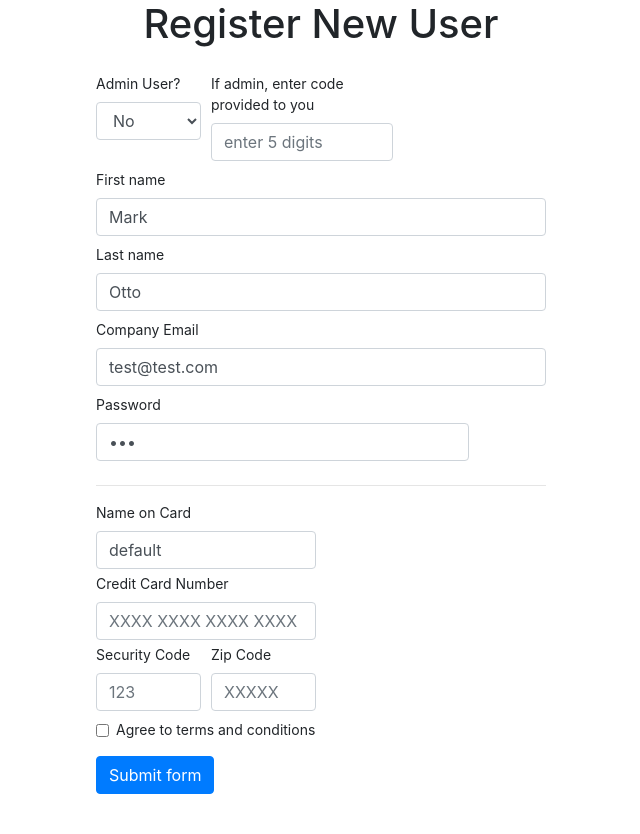
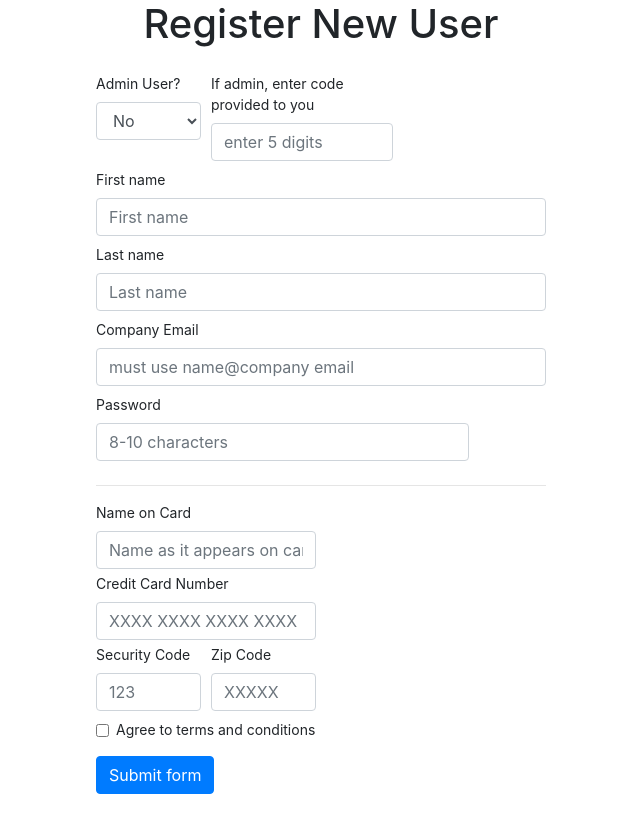
Before and after one commit to cmdavidson546/SW455-Project, a Flask app: page /register in a window 1280 px wide. Shown: the part 53-887 px from the top of the page, without its empty margins (319-959 px from the left). Run offline with Flask 2, Linux system fonts and the light colour scheme; some libraries are stand-ins or nearby versions.

Commit message:
Update 2.1 - remove values

```diff
--- a/templates/login_admin.html
+++ b/templates/login_admin.html
@@ -21,15 +21,15 @@
     <form id="login-form" action="/admin/login" method="post">
         <div class="form-group">
             <label for="email">Company Email</label>
-            <input type="text" id="email" class="form-control" name="email" placeholder="e.g., test@test.com" value="test@test.com">
+            <input type="text" id="email" class="form-control" name="email" placeholder="e.g., test@test.com">
         </div>
         <div class="form-group">
             <label for="password">Password</label>
-            <input type="password" id="password" class="form-control" name="password" placeholder="Enter your password" value="123">
+            <input type="password" id="password" class="form-control" name="password" placeholder="Enter your password">
         </div>
          <div class="form-group">
             <label for="admincode">Admin Code</label>
-            <input type="password" id="admincode" class="form-control" name="admincode" placeholder="Enter your admin code" value="11111">
+            <input type="password" id="admincode" class="form-control" name="admincode" placeholder="Enter your admin code">
         </div>
         <button type="submit" class="btn btn-success">Log in</button>
         <a class="btn btn-primary" href="/register" role="button">Register New User</a>
--- a/templates/login_client.html
+++ b/templates/login_client.html
@@ -21,11 +21,11 @@
     <form id="login-form" action="/client/login" method="post">
         <div class="form-group">
             <label for="email">Email</label>
-            <input type="text" id="email" class="form-control" name="email" placeholder="e.g., test@test.com" value="test@test.com">
+            <input type="text" id="email" class="form-control" name="email" placeholder="e.g., test@test.com">
         </div>
         <div class="form-group">
             <label for="password">Password</label>
-            <input type="password" id="password" class="form-control" name="password" placeholder="Enter your password" value="123">
+            <input type="password" id="password" class="form-control" name="password" placeholder="Enter your password">
         </div>
         <button type="submit" class="btn btn-success">Log in</button>
         <a class="btn btn-primary" href="/register" role="button">Register New User</a>
--- a/templates/register.html
+++ b/templates/register.html
@@ -40,14 +40,14 @@
   <div class="form-row">
     <div class="col-md-12 mb-2">
       <label for="fname">First name</label>
-      <input type="text" class="form-control" id="fname" name="fname" placeholder="First name" value="Mark" required>
+      <input type="text" class="form-control" id="fname" name="fname" placeholder="First name" value="" required>
       <div class="invalid-feedback">
         Please provide first name.
       </div>
     </div>
     <div class="col-md-12 mb-2">
       <label for="lastname">Last name</label>
-      <input type="text" class="form-control" id="lastname" name="lastname" placeholder="Last name" value="Otto" required>
+      <input type="text" class="form-control" id="lastname" name="lastname" placeholder="Last name" value="" required>
       <div class="invalid-feedback">
         Please provide last name.
       </div>
@@ -57,14 +57,14 @@
   <div class="form-row">
     <div class="col-md-12 mb-2">
       <label for="email">Company Email</label>
-        <input type="text" class="form-control" id="email" name="email" placeholder="must use name@company email" value="test@test.com" required>
+        <input type="text" class="form-control" id="email" name="email" placeholder="must use name@company email" value="" required>
         <div class="invalid-feedback">
           Please choose a username.
         </div>
     </div>
     <div class="col-md-10 mb-2">
       <label for="password">Password</label>
-      <input type="password" class="form-control" id="password" name="password" placeholder="8-10 characters" value="123" required>
+      <input type="password" class="form-control" id="password" name="password" placeholder="8-10 characters" value="" required>
       <div class="invalid-feedback">
         Please provide a valid password.
       </div>
@@ -74,7 +74,7 @@
   <div class="form-row">
       <div class="col-md-6 mb-1">
       <label for="cardname">Name on Card</label>
-      <input type="text" class="form-control" id="cardname" name="cardname" placeholder="Name as it appears on card" value="default">
+      <input type="text" class="form-control" id="cardname" name="cardname" placeholder="Name as it appears on card" value="">
       <div class="invalid-feedback">
         Please provide name on card.
       </div>
```
